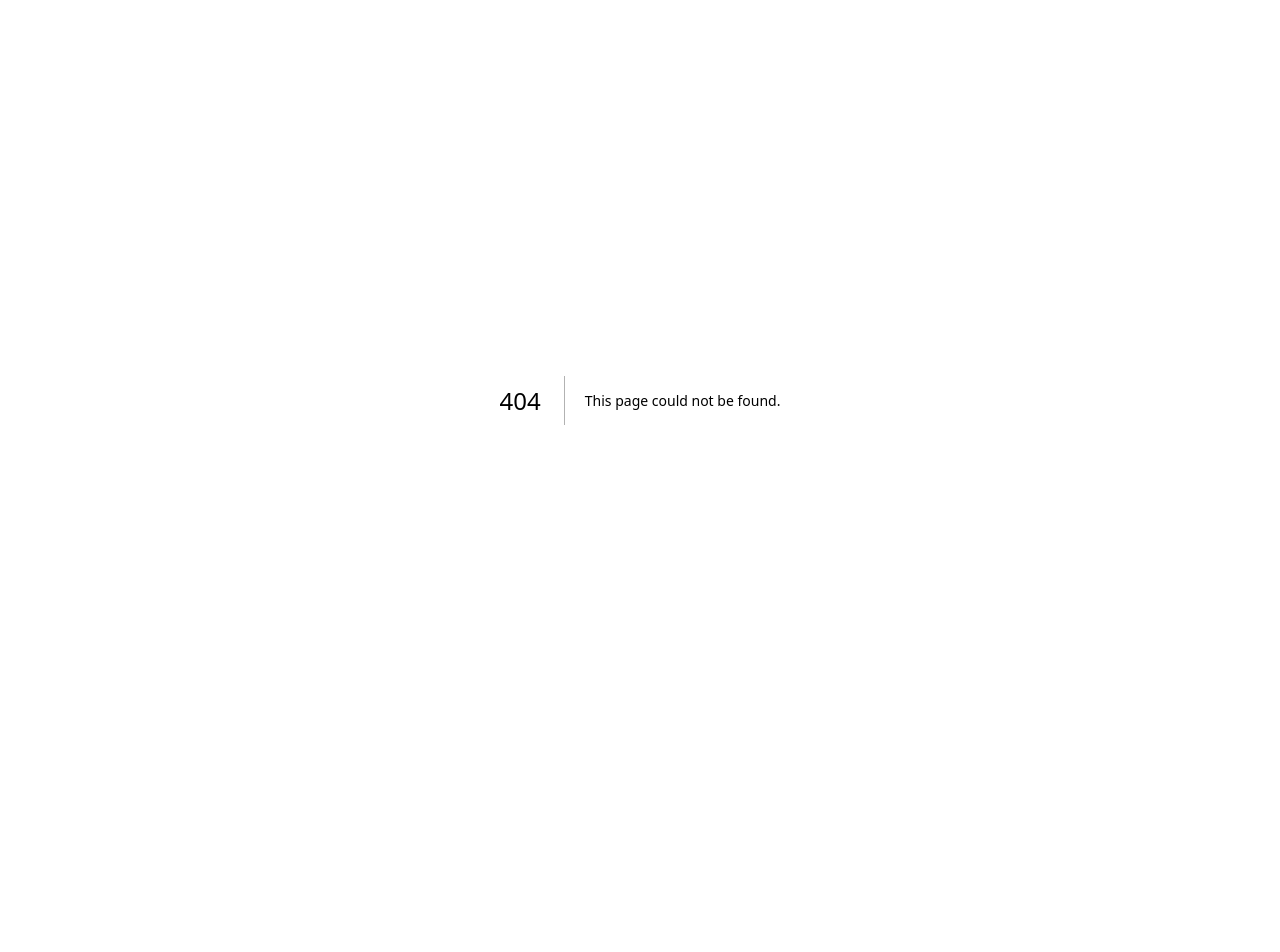
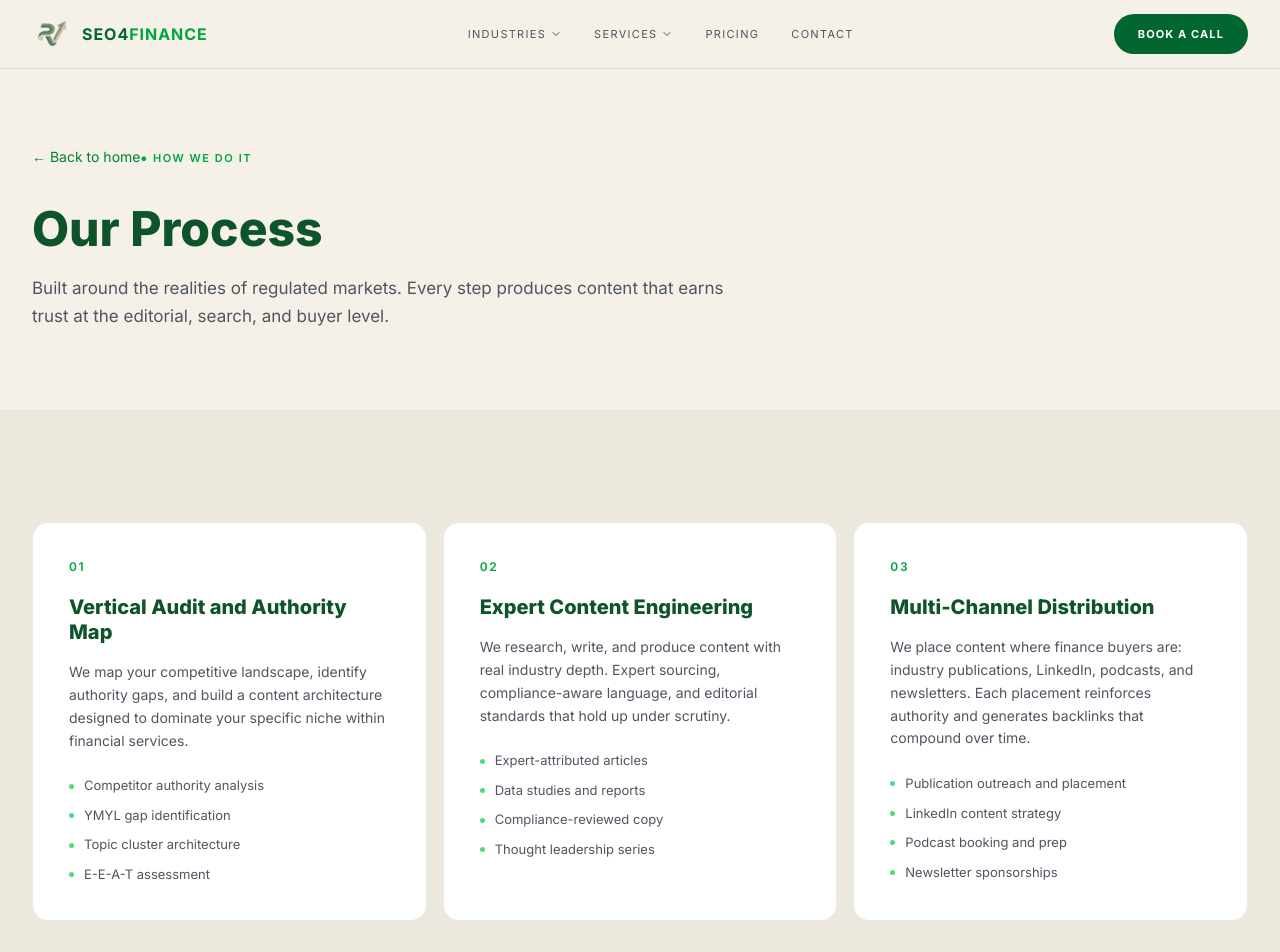
Before and after one commit to theo272004/revflow-landing, a Next.js app: page /revflow-landing/industries/ourprocess in a window 1280 px wide. Before the commit this address had no page. Shown: the top 952 px of the page. Before the commit the page ends 800 px from the top, so only its background shows below. Built offline with nearby package versions, Linux system fonts and the light colour scheme.

Commit message:
Fix pub logos (width/height), remove 3 problem cards, rename to Search & AI Visibility, remove channels + process from home, create /industries/ourprocess page

```diff
--- /dev/null
+++ b/app/industries/ourprocess/page.tsx
@@ -0,0 +1,137 @@
+import { Header } from "@/components/header"
+import { Footer } from "@/components/footer"
+import Link from "next/link"
+import type { Metadata } from "next"
+
+export const metadata: Metadata = {
+  title: "Our Process | SEO4Finance",
+  description: "Built around the realities of regulated markets. Every step produces content that earns trust at the editorial, search, and buyer level.",
+}
+
+export default function OurProcessPage() {
+  const steps = [
+    {
+      num: "01",
+      title: "Vertical Audit and Authority Map",
+      desc: "We map your competitive landscape, identify authority gaps, and build a content architecture designed to dominate your specific niche within financial services.",
+      items: [
+        "Competitor authority analysis",
+        "YMYL gap identification",
+        "Topic cluster architecture",
+        "E-E-A-T assessment",
+      ],
+    },
+    {
+      num: "02",
+      title: "Expert Content Engineering",
+      desc: "We research, write, and produce content with real industry depth. Expert sourcing, compliance-aware language, and editorial standards that hold up under scrutiny.",
+      items: [
+        "Expert-attributed articles",
+        "Data studies and reports",
+        "Compliance-reviewed copy",
+        "Thought leadership series",
+      ],
+    },
+    {
+      num: "03",
+      title: "Multi-Channel Distribution",
+      desc: "We place content where finance buyers are: industry publications, LinkedIn, podcasts, and newsletters. Each placement reinforces authority and generates backlinks that compound over time.",
+      items: [
+        "Publication outreach and placement",
+        "LinkedIn content strategy",
+        "Podcast booking and prep",
+        "Newsletter sponsorships",
+      ],
+    },
+  ]
+
+  const stats = [
+    { val: "5+", label: "Years Experience" },
+    { val: "15+", label: "B2B Projects" },
+    { val: "100%", label: "Finance Focus" },
+    { val: "4.2×", label: "Avg ROI" },
+  ]
+
+  return (
+    <main className="min-h-screen bg-[#f5f0e8]">
+      <Header />
+
+      {/* HERO */}
+      <section className="pt-36 pb-20">
+        <div className="max-w-7xl mx-auto px-4 sm:px-6 lg:px-8">
+          <Link href="/" className="text-sm text-green-700 hover:underline mb-8 inline-block no-underline">&larr; Back to home</Link>
+          <span className="inline-block text-[11px] tracking-[.14em] uppercase text-green-600 font-semibold mb-5">
+            ● How We Do It
+          </span>
+          <h1 className="text-4xl lg:text-5xl font-extrabold text-green-900 leading-tight mb-4">
+            Our Process
+          </h1>
+          <p className="text-[17px] text-muted-foreground max-w-[700px] leading-relaxed">
+            Built around the realities of regulated markets. Every step produces content that earns trust at the editorial, search, and buyer level.
+          </p>
+        </div>
+      </section>
+
+      {/* STEPS */}
+      <section className="py-28 bg-[#ede8de]">
+        <div className="max-w-7xl mx-auto px-4 sm:px-6 lg:px-8">
+          <div className="grid md:grid-cols-3 gap-4">
+            {steps.map(({ num, title, desc, items }) => (
+              <div
+                key={num}
+                className="bg-white relative z-10 border border-green-900/10 rounded-2xl p-9 transition-colors hover:border-green-900/20"
+              >
+                <span className="text-xs tracking-[.14em] text-green-600 font-semibold mb-5 block">
+                  {num}
+                </span>
+                <h3 className="text-xl font-extrabold text-green-900 mb-4 leading-tight">{title}</h3>
+                <p className="text-[14px] text-muted-foreground leading-relaxed mb-6">{desc}</p>
+                <ul className="flex flex-col gap-2.5">
+                  {items.map((item) => (
+                    <li key={item} className="text-[13px] text-muted-foreground flex items-center gap-2.5">
+                      <span className="w-[5px] h-[5px] bg-green-500 rounded-full flex-shrink-0 opacity-70" />
+                      {item}
+                    </li>
+                  ))}
+                </ul>
+              </div>
+            ))}
+          </div>
+
+          {/* Stats */}
+          <div className="grid grid-cols-2 md:grid-cols-4 gap-[14px] mt-11">
+            {stats.map(({ val, label }) => (
+              <div key={label} className="bg-green-900 rounded-2xl p-7 text-center">
+                <div className="text-4xl lg:text-5xl font-extrabold text-white leading-none mb-3">{val}</div>
+                <div className="text-[11px] tracking-widest uppercase text-white/48">{label}</div>
+              </div>
+            ))}
+          </div>
+        </div>
+      </section>
+
+      {/* CTA */}
+      <section className="py-28 bg-green-900 relative overflow-hidden text-center">
+        <div className="absolute inset-0 bg-[radial-gradient(ellipse_70%_60%_at_50%_50%,rgba(82,183,136,0.14),transparent_65%)] pointer-events-none" />
+        <div className="max-w-7xl mx-auto px-4 sm:px-6 lg:px-8 relative z-10">
+          <h2 className="text-4xl sm:text-5xl lg:text-6xl font-extrabold text-white leading-tight mb-4">
+            Ready to start?<br /><em className="text-green-400 not-italic">Let&apos;s build your authority.</em>
+          </h2>
+          <p className="text-[17px] text-white/55 max-w-[480px] mx-auto leading-relaxed mb-10">
+            Every week without authority is a week your competitors stay ahead.
+          </p>
+          <div className="flex flex-wrap gap-4 justify-center">
+            <Link href="#contact" className="bg-white text-green-900 text-xs font-bold uppercase tracking-widest px-10 py-4 rounded-full hover:opacity-90 transition-opacity no-underline">
+              Get Your Free Authority Audit
+            </Link>
+            <Link href="/#pricing" className="bg-transparent text-white/65 text-xs font-semibold uppercase tracking-widest px-10 py-4 rounded-full border border-white/18 hover:bg-white/5 transition-colors no-underline">
+              See Pricing
+            </Link>
+          </div>
+        </div>
+      </section>
+
+      <Footer />
+    </main>
+  )
+}
--- a/app/page.tsx
+++ b/app/page.tsx
@@ -3,9 +3,7 @@ import { Hero } from "@/components/hero"
 import { PubBar } from "@/components/pub-bar"
 import { ProblemSection } from "@/components/problem-section"
 import { SystemSection } from "@/components/system-section"
-import { ChannelsSection } from "@/components/channels-section"
 import { IndustriesSection } from "@/components/industries-section"
-import { ProcessSection } from "@/components/process-section"
 import { CaseStudiesSection } from "@/components/case-studies-section"
 import { TestimonialsSection } from "@/components/testimonials-section"
 import { PricingSection } from "@/components/pricing-section"
@@ -24,11 +22,7 @@ export default function Home() {
       <div className="border-t border-green-900/10" />
       <SystemSection />
       <div className="border-t border-green-900/10" />
-      <ChannelsSection />
-      <div className="border-t border-green-900/10" />
       <IndustriesSection />
-      <div className="border-t border-green-900/10" />
-      <ProcessSection />
       <div className="border-t border-green-900/10" />
       <CaseStudiesSection />
       <div className="border-t border-green-900/10" />
--- a/components/problem-section.tsx
+++ b/components/problem-section.tsx
@@ -1,4 +1,4 @@
-import { Search, Users, Monitor, Tv, Shield, MessageSquare } from "lucide-react"
+import { Search, Users, Tv } from "lucide-react"
 
 export function ProblemSection() {
   const problems = [
@@ -13,24 +13,9 @@ export function ProblemSection() {
       desc: "They wrote generic content, got you irrelevant traffic, and had no idea what compliance meant. You ended up fixing their work or starting over.",
     },
     {
-      icon: Monitor,
-      title: "You're invisible where the decision actually happens",
-      desc: "Before a prospect takes your call, they've already Googled you, checked if you've been mentioned anywhere credible, and formed an opinion. Most companies lose the deal there.",
-    },
-    {
       icon: Tv,
       title: "You're paying for ads that stop working the moment you stop paying",
       desc: "Paid traffic is rented. The day you pause the campaign, the pipeline dries up. You need something that builds, not something that disappears.",
-    },
-    {
-      icon: MessageSquare,
-      title: "ChatGPT recommends your competitors, not you",
-      desc: "When a CFO asks an AI model which payment processors to consider, your name doesn't come up. That's a new kind of invisible, and most companies haven't solved it yet.",
-    },
-    {
-      icon: Shield,
-      title: "Finance content has rules most agencies don't know about",
-      desc: "Google treats financial content differently. One compliance mistake in your copy can cost you more than just rankings. Most agencies have never worked in a regulated market.",
     },
   ]
 
--- a/components/pub-bar.tsx
+++ b/components/pub-bar.tsx
@@ -20,13 +20,13 @@ export function PubBar() {
           {publications.map((pub) => (
             <div
               key={pub.name}
-              className="relative hover:opacity-80 transition-opacity cursor-default grayscale opacity-35"
-              style={{ width: pub.w, height: pub.h }}
+              className="hover:opacity-80 transition-opacity cursor-default grayscale opacity-35"
             >
               <Image
                 src={pub.src}
                 alt={pub.name}
-                fill
+                width={pub.w}
+                height={pub.h}
                 className="object-contain"
               />
             </div>
--- a/components/system-section.tsx
+++ b/components/system-section.tsx
@@ -20,9 +20,9 @@ export function SystemSection() {
     {
       icon: Search,
       num: "03",
-      title: "Search Visibility",
-      desc: "Compliance-aware content built to rank for the exact terms your buyers search before they make a decision. Not keyword stuffing. Genuine E-E-A-T content that Google trusts in YMYL categories. Which is exactly where you operate.",
-      pills: ["YMYL compliant", "E-E-A-T by design", "High-intent terms"],
+      title: "Search & AI Visibility",
+      desc: "When someone asks ChatGPT or Perplexity which companies to consider in your category, you need to be in that answer. We engineer for LLM citation while also building compliance-aware content that ranks for the exact terms your buyers search before they make a decision. Genuine E-E-A-T content that Google trusts in YMYL categories — which is exactly where you operate.",
+      pills: ["YMYL compliant", "E-E-A-T by design", "LLM citation", "High-intent terms"],
     },
     {
       icon: Users,
@@ -84,7 +84,7 @@ export function SystemSection() {
           <p className="text-[17px] text-white/70 max-w-[580px] leading-relaxed">
             <strong className="text-white">The goal is simple:</strong> by the time your sales team reaches out, your prospect already knows your name, has seen you in a publication they respect, and trusts that you know what you&apos;re talking about.
           </p>
-          <Link href="#process" className="bg-white text-green-900 text-xs font-bold uppercase tracking-widest px-10 py-[17px] rounded-full hover:opacity-90 transition-opacity flex-shrink-0 no-underline">
+          <Link href="/industries/ourprocess" className="bg-white text-green-900 text-xs font-bold uppercase tracking-widest px-10 py-[17px] rounded-full hover:opacity-90 transition-opacity flex-shrink-0 no-underline">
             See Our Process
           </Link>
         </div>
```
